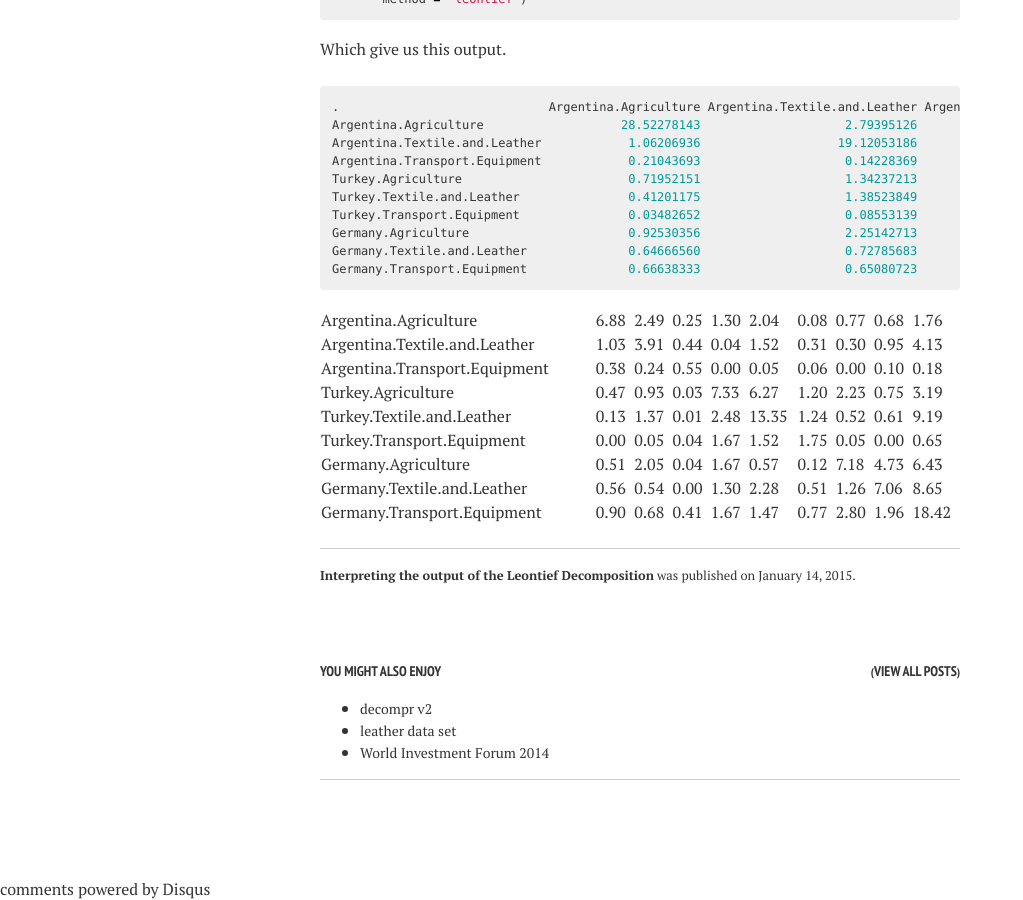
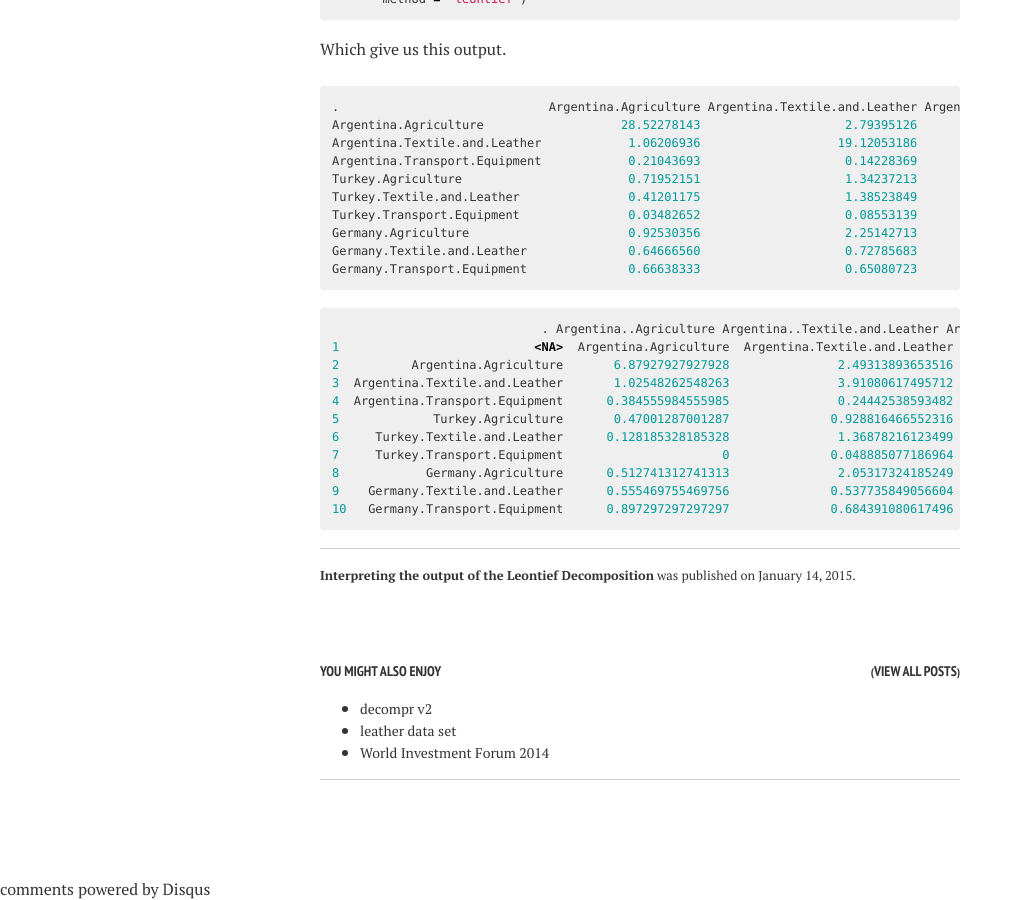
Before and after one commit to bquast/decompr, a Jekyll site: the page built from _posts/2015-01-14-leontief-interpretation.md, in a window 1280 px wide and 900 px high, scrolled down 1030 px. Shown: the whole window, without its empty margins (0-1023 px from the left). Built offline with Jekyll 4.4.1, drawn with Linux system fonts in a browser that asks for light colours; nearby versions of some CDN libraries; comment, search, counter and statistics services are not loaded.

Commit message:
update table

```diff
--- a/_posts/2015-01-14-leontief-interpretation.md
+++ b/_posts/2015-01-14-leontief-interpretation.md
@@ -39,14 +39,16 @@
 Germany.Transport.Equipment              0.66638333                    0.65080723                    0.25807221         1.29066963                  1.4880228                 0.56934671           1.7321726                  1.51401054                  34.7438192
 {% endhighlight %}
 
-
-|-------------------------------|------|------|------|------|-------|------|------|------|-------|
-| Argentina.Agriculture         | 6.88 | 2.49 | 0.25 | 1.30 | 2.04  | 0.08 | 0.77 | 0.68 | 1.76  |
-| Argentina.Textile.and.Leather | 1.03 | 3.91 | 0.44 | 0.04 | 1.52  | 0.31 | 0.30 | 0.95 | 4.13  |
-| Argentina.Transport.Equipment | 0.38 | 0.24 | 0.55 | 0.00 | 0.05  | 0.06 | 0.00 | 0.10 | 0.18  |
-| Turkey.Agriculture            | 0.47 | 0.93 | 0.03 | 7.33 | 6.27  | 1.20 | 2.23 | 0.75 | 3.19  |
-| Turkey.Textile.and.Leather    | 0.13 | 1.37 | 0.01 | 2.48 | 13.35 | 1.24 | 0.52 | 0.61 | 9.19  |
-| Turkey.Transport.Equipment    | 0.00 | 0.05 | 0.04 | 1.67 | 1.52  | 1.75 | 0.05 | 0.00 | 0.65  |
-| Germany.Agriculture           | 0.51 | 2.05 | 0.04 | 1.67 | 0.57  | 0.12 | 7.18 | 4.73 | 6.43  |
-| Germany.Textile.and.Leather   | 0.56 | 0.54 | 0.00 | 1.30 | 2.28  | 0.51 | 1.26 | 7.06 | 8.65  |
-| Germany.Transport.Equipment   | 0.90 | 0.68 | 0.41 | 1.67 | 1.47  | 0.77 | 2.80 | 1.96 | 18.42 |
+{% highlight r %}
+                             . Argentina..Agriculture Argentina..Textile.and.Leather Argentina..Transport.Equipment Turkey..Agriculture Turkey..Textile.and.Leather Turkey..Transport.Equipment Germany..Agriculture Germany..Textile.and.Leather
+1                           <NA>  Argentina.Agriculture  Argentina.Textile.and.Leather  Argentina.Transport.Equipment  Turkey.Agriculture  Turkey.Textile.and.Leather  Turkey.Transport.Equipment  Germany.Agriculture  Germany.Textile.and.Leather
+2          Argentina.Agriculture       6.87927927927928               2.49313893653516              0.246315789473684    1.30328305235138             2.0430176565008          0.0787037037037037    0.767562380038388            0.679186228482003
+3  Argentina.Textile.and.Leather       1.02548262548263               3.91080617495712              0.437894736842105  0.0407275953859805            1.52038523274478           0.314814814814815    0.297120921305182            0.946009389671361
+4  Argentina.Transport.Equipment      0.384555984555985               0.24442538593482              0.547368421052632                   0          0.0475120385232745          0.0590277777777778                    0           0.0970266040688576
+5             Turkey.Agriculture       0.47001287001287              0.928816466552316             0.0273684210526316    7.33096716947649            6.27158908507223            1.20023148148148     2.22840690978887            0.751956181533646
+6     Turkey.Textile.and.Leather      0.128185328185328               1.36878216123499             0.0136842105263158    2.48438331854481            13.3508828250401            1.23958333333333    0.519961612284069             0.60641627543036
+7     Turkey.Transport.Equipment                      0              0.048885077186964             0.0410526315789474     1.6698314108252            1.52038523274478            1.75115740740741   0.0495201535508637                            0
+8            Germany.Agriculture      0.512741312741313               2.05317324185249             0.0410526315789474     1.6698314108252           0.570144462279293           0.118055555555556     7.18042226487524             4.73004694835681
+9    Germany.Textile.and.Leather      0.555469755469756              0.537735849056604                              0    1.30328305235138            2.28057784911717           0.511574074074074     1.26276391554702             7.05868544600939
+10   Germany.Transport.Equipment      0.897297297297297              0.684391080617496              0.410526315789474     1.6698314108252            1.47287319422151           0.767361111111111      2.7978886756238             1.96478873239437
+{% endhighlight %}
```
